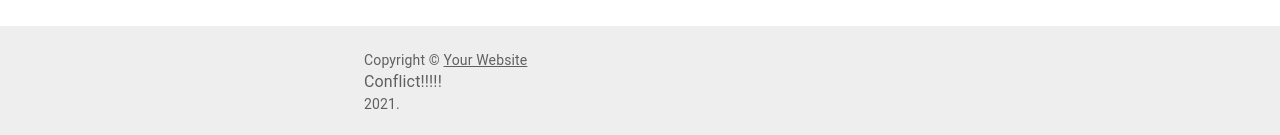
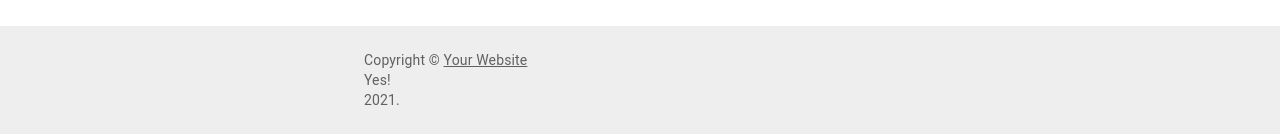
Before and after one commit to UIUC-CS411-3NF/newbie-foodie-webapp, a React (Create React App) app: page / in a window 1280 px wide. Shown: the part 729-864 px from the top of the page. Built offline with nearby package versions, Linux system fonts and the light colour scheme; no server answers.

Commit message:
Test conflict
Solved confict.

```diff
--- a/src/Layout/Footer.js
+++ b/src/Layout/Footer.js
@@ -12,11 +12,7 @@ function Copyright() {
       <Link color="inherit" href="https://mui.com/">
         Your Website
       </Link>
-      <Box>
-        <Typography>
-          Conflict!!!!!
-        </Typography>
-      </Box>
+      <Box>Yes!</Box>
       {' '}
       {new Date().getFullYear()}
       .
```
